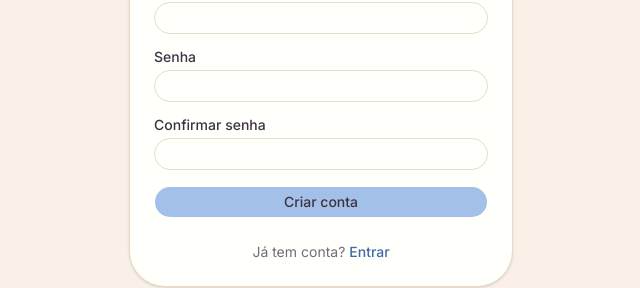
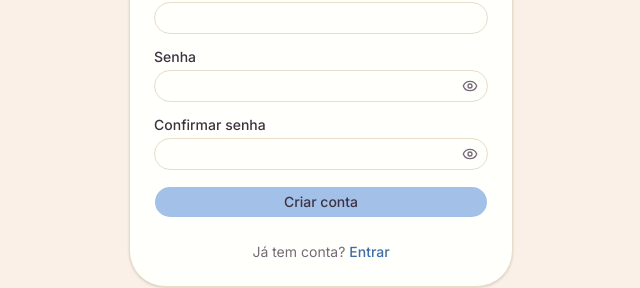
Before and after one commit to itsmariah/mistydoces, a Next.js app: page /cadastro in a window 1280 px wide. Shown: the part 442-730 px from the top of the page, without its empty margins (319-959 px from the left). Built offline with nearby package versions, Linux system fonts and the light colour scheme; no server answers.

Commit message:
feat: mostrar/ocultar senha nos formulários de conta
- Componente PasswordInput com botão para mostrar e ocultar a senha
- Aplicado no login, cadastro, alteração e redefinição de senha

```diff
--- a/src/components/account/change-password-form.tsx
+++ b/src/components/account/change-password-form.tsx
@@ -6,7 +6,7 @@ import { zodResolver } from "@hookform/resolvers/zod";
 import { changePassword } from "@/actions/profile";
 import { changePasswordSchema, type ChangePasswordInput } from "@/validations/auth";
 import { Button } from "@/components/ui/button";
-import { Input } from "@/components/ui/input";
+import { PasswordInput } from "@/components/ui/password-input";
 import { Label } from "@/components/ui/label";
 
 export function ChangePasswordForm() {
@@ -39,9 +39,8 @@ export function ChangePasswordForm() {
     <form onSubmit={handleSubmit(onSubmit)} className="space-y-4" noValidate>
       <div className="space-y-1.5">
         <Label htmlFor="currentPassword">Senha atual</Label>
-        <Input
+        <PasswordInput
           id="currentPassword"
-          type="password"
           autoComplete="current-password"
           {...register("currentPassword")}
         />
@@ -52,9 +51,8 @@ export function ChangePasswordForm() {
 
       <div className="space-y-1.5">
         <Label htmlFor="newPassword">Nova senha</Label>
-        <Input
+        <PasswordInput
           id="newPassword"
-          type="password"
           autoComplete="new-password"
           {...register("newPassword")}
         />
@@ -65,9 +63,8 @@ export function ChangePasswordForm() {
 
       <div className="space-y-1.5">
         <Label htmlFor="confirmNewPassword">Confirmar nova senha</Label>
-        <Input
+        <PasswordInput
           id="confirmNewPassword"
-          type="password"
           autoComplete="new-password"
           {...register("confirmNewPassword")}
         />
--- a/src/components/account/login-form.tsx
+++ b/src/components/account/login-form.tsx
@@ -8,6 +8,7 @@ import { zodResolver } from "@hookform/resolvers/zod";
 import { loginSchema, type LoginInput } from "@/validations/auth";
 import { Button } from "@/components/ui/button";
 import { Input } from "@/components/ui/input";
+import { PasswordInput } from "@/components/ui/password-input";
 import { Label } from "@/components/ui/label";
 
 // O proxy manda o callbackUrl como URL absoluta; só aceita destinos do próprio site
@@ -66,9 +67,8 @@ export function LoginForm({ callbackUrl }: { callbackUrl?: string }) {
 
       <div className="space-y-1.5">
         <Label htmlFor="password">Senha</Label>
-        <Input
+        <PasswordInput
           id="password"
-          type="password"
           autoComplete="current-password"
           {...register("password")}
         />
--- a/src/components/account/register-form.tsx
+++ b/src/components/account/register-form.tsx
@@ -8,6 +8,7 @@ import { registerUser } from "@/actions/auth";
 import { registerSchema, type RegisterInput } from "@/validations/auth";
 import { Button } from "@/components/ui/button";
 import { Input } from "@/components/ui/input";
+import { PasswordInput } from "@/components/ui/password-input";
 import { Label } from "@/components/ui/label";
 
 export function RegisterForm() {
@@ -62,9 +63,8 @@ export function RegisterForm() {
 
       <div className="space-y-1.5">
         <Label htmlFor="password">Senha</Label>
-        <Input
+        <PasswordInput
           id="password"
-          type="password"
           autoComplete="new-password"
           {...register("password")}
         />
@@ -75,9 +75,8 @@ export function RegisterForm() {
 
       <div className="space-y-1.5">
         <Label htmlFor="confirmPassword">Confirmar senha</Label>
-        <Input
+        <PasswordInput
           id="confirmPassword"
-          type="password"
           autoComplete="new-password"
           {...register("confirmPassword")}
         />
--- a/src/components/account/reset-password-form.tsx
+++ b/src/components/account/reset-password-form.tsx
@@ -7,7 +7,7 @@ import { zodResolver } from "@hookform/resolvers/zod";
 import { resetPassword } from "@/actions/auth";
 import { resetPasswordSchema, type ResetPasswordInput } from "@/validations/auth";
 import { Button } from "@/components/ui/button";
-import { Input } from "@/components/ui/input";
+import { PasswordInput } from "@/components/ui/password-input";
 import { Label } from "@/components/ui/label";
 
 export function ResetPasswordForm({ token }: { token: string }) {
@@ -42,9 +42,8 @@ export function ResetPasswordForm({ token }: { token: string }) {
 
       <div className="space-y-1.5">
         <Label htmlFor="newPassword">Nova senha</Label>
-        <Input
+        <PasswordInput
           id="newPassword"
-          type="password"
           autoComplete="new-password"
           {...register("newPassword")}
         />
@@ -55,9 +54,8 @@ export function ResetPasswordForm({ token }: { token: string }) {
 
       <div className="space-y-1.5">
         <Label htmlFor="confirmNewPassword">Confirmar nova senha</Label>
-        <Input
+        <PasswordInput
           id="confirmNewPassword"
-          type="password"
           autoComplete="new-password"
           {...register("confirmNewPassword")}
         />
--- /dev/null
+++ b/src/components/ui/password-input.tsx
@@ -0,0 +1,27 @@
+"use client";
+
+import * as React from "react";
+import { Eye, EyeOff } from "lucide-react";
+import { cn } from "@/lib/utils";
+import { Input } from "@/components/ui/input";
+
+function PasswordInput({ className, ...props }: Omit<React.ComponentProps<"input">, "type">) {
+  const [visible, setVisible] = React.useState(false);
+
+  return (
+    <div className="relative">
+      <Input type={visible ? "text" : "password"} className={cn("pr-9", className)} {...props} />
+      <button
+        type="button"
+        onClick={() => setVisible((v) => !v)}
+        aria-label={visible ? "Ocultar senha" : "Mostrar senha"}
+        aria-pressed={visible}
+        className="absolute inset-y-0 right-0 flex w-9 items-center justify-center rounded-r-lg text-muted-foreground transition-colors outline-none hover:text-foreground focus-visible:text-foreground focus-visible:ring-3 focus-visible:ring-ring/50"
+      >
+        {visible ? <EyeOff className="h-4 w-4" /> : <Eye className="h-4 w-4" />}
+      </button>
+    </div>
+  );
+}
+
+export { PasswordInput };
```
